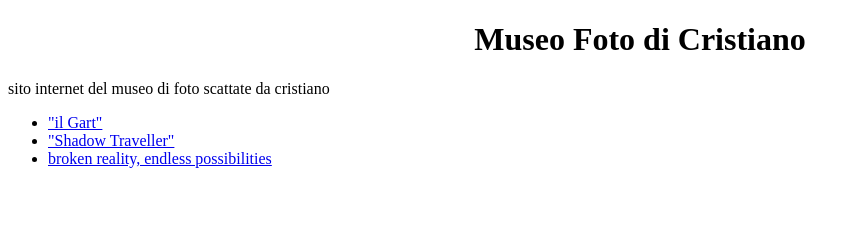
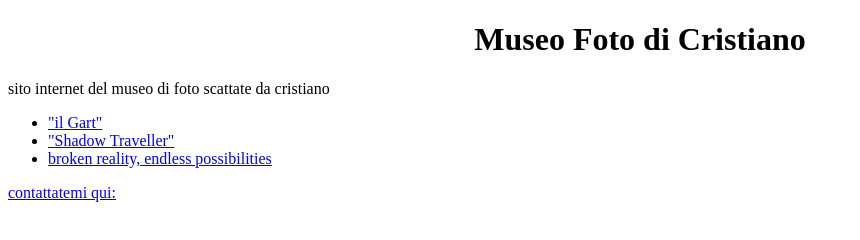
Before and after one commit to DevPisgeom/DevPisgeom.github.io, a plain HTML site: page index.html in a window 1280 px wide. Shown: the whole page, without its empty margins (0-860 px from the left). Drawn offline with Linux system fonts and the light colour scheme.

Commit message:
Update index.html

```diff
--- a/index.html
+++ b/index.html
@@ -14,5 +14,9 @@
 			<LI> <A HREF=seconda.html> "Shadow Traveller" </A></li>
 			<LI> <A HREF=terza.html> broken reality, endless possibilities </A></li>
 		</UL>
+		<P>
+			<a href="mailto:cristiano.giochi81@gmail.com">
+			contattatemi qui:</a>
+		</P>
 	</BODY>
 </HTML>
```
